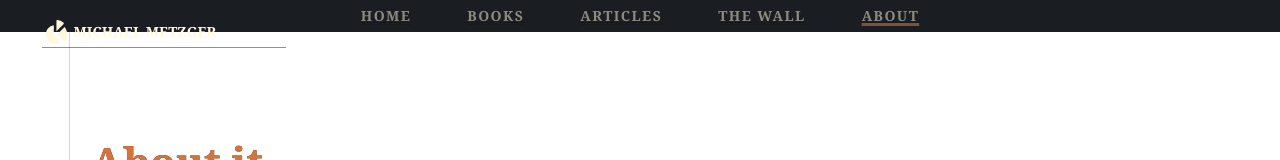
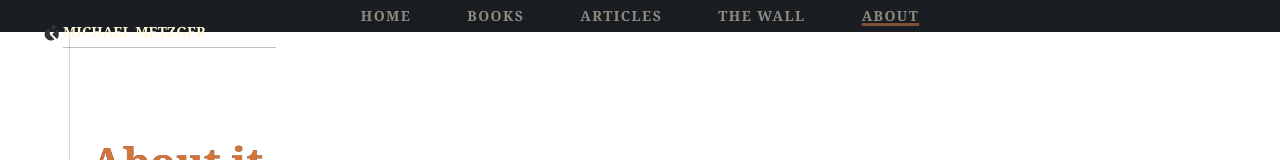
Before and after one commit to MicMetz/library, a Next.js app: page /about in a window 1280 px wide. Shown: the top 160 px of the page. Built offline with nearby package versions, Linux system fonts and the light colour scheme.

Commit message:
fixing outlinks

```diff
--- a/src/components/nav/Navigation.js
+++ b/src/components/nav/Navigation.js
@@ -76,15 +76,12 @@ export const Navigation = ( forwardRef, open, toggle ) => {
 								<NavigationList >
 										<Link href = "https://micmetz.github.io" >
 												<NavLogoItem >
-														<Link href = "https://micmetz.github.io" >
-																<NavLink >
-																		<TiChartPie size = "1.5em" />
-																		<span >
-																				{'Michael Metzger'}
-																		</span >
-																		{/* </NavigationListItem> */}
-																</NavLink >
-														</Link >
+														<TiChartPie size = "1.5em" />
+														<NavLink >
+																<span >
+																		{'Michael Metzger'}
+																</span >
+														</NavLink >
 												</NavLogoItem >
 										</Link >
 										<MenuItem i = {0} text = "Home" link = "/" />
```
